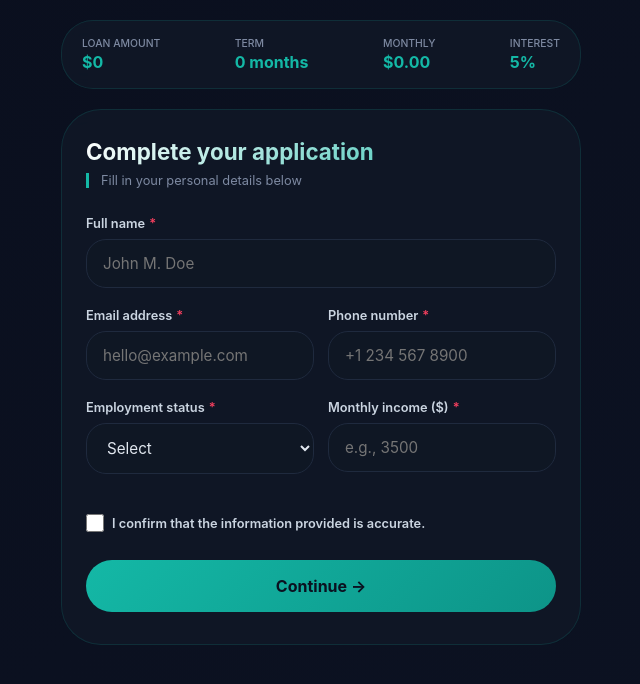
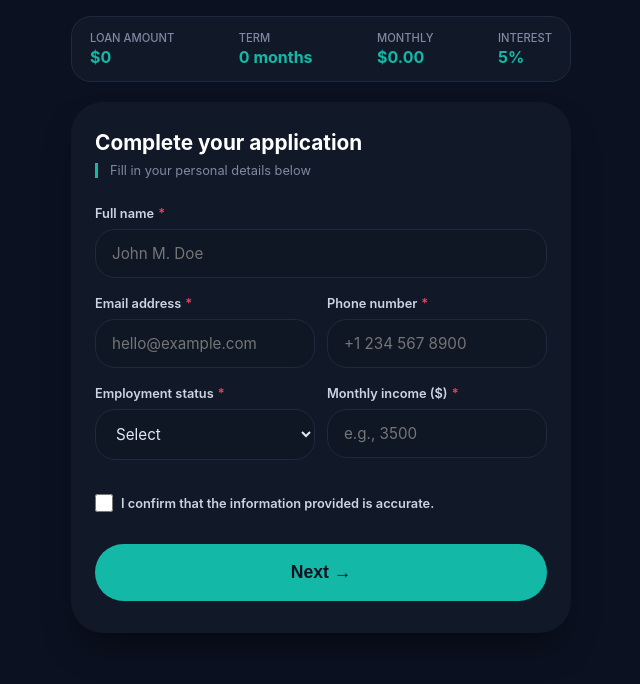
Before and after one commit to inncredits-jpg/Primelend, a plain HTML site: page apply.html in a window 1280 px wide. Shown: the whole page, without its empty margins (319-959 px from the left). Drawn offline with Linux system fonts and the light colour scheme.

Commit message:
Update apply.html

```diff
--- a/apply.html
+++ b/apply.html
@@ -3,219 +3,41 @@
 <head>
     <meta charset="UTF-8">
     <meta name="viewport" content="width=device-width, initial-scale=1.0, user-scalable=yes, viewport-fit=cover">
-    <title>PrimeLend · Complete Application</title>
+    <title>InnBucks · Apply for Loan</title>
     <style>
-        * {
-            margin: 0;
-            padding: 0;
-            box-sizing: border-box;
-            -webkit-tap-highlight-color: transparent;
-        }
-
-        body {
-            background: linear-gradient(135deg, #0a0f1e 0%, #0c1222 100%);
-            font-family: 'Inter', system-ui, sans-serif;
-            min-height: 100vh;
-            display: flex;
-            align-items: flex-start;
-            justify-content: center;
-            padding: 20px;
-        }
-
-        .app-container {
-            max-width: 520px;
-            width: 100%;
-            margin: 0 auto;
-        }
-
-        .loan-summary-bar {
-            background: rgba(17, 24, 39, 0.8);
-            backdrop-filter: blur(10px);
-            border-radius: 32px;
-            padding: 16px 20px;
-            margin-bottom: 20px;
-            display: flex;
-            justify-content: space-between;
-            flex-wrap: wrap;
-            gap: 12px;
-            border: 1px solid rgba(20, 184, 166, 0.15);
-        }
-
-        .summary-item {
-            display: flex;
-            flex-direction: column;
-            align-items: flex-start;
-        }
-
-        .summary-label {
-            font-size: 0.65rem;
-            font-weight: 500;
-            color: #7e8aa2;
-            text-transform: uppercase;
-        }
-
-        .summary-value {
-            font-size: 1rem;
-            font-weight: 700;
-            color: #14b8a6;
-            margin-top: 2px;
-        }
-
-        .apply-card {
-            background: rgba(17, 24, 39, 0.8);
-            backdrop-filter: blur(10px);
-            border-radius: 40px;
-            border: 1px solid rgba(20, 184, 166, 0.15);
-            padding: 28px 24px 32px;
-        }
-
-        .section-title {
-            font-size: 1.4rem;
-            font-weight: 700;
-            background: linear-gradient(135deg, #ffffff, #14b8a6);
-            background-clip: text;
-            -webkit-background-clip: text;
-            color: transparent;
-            margin-bottom: 8px;
-        }
-
-        .section-sub {
-            font-size: 0.8rem;
-            color: #7e8aa2;
-            margin-bottom: 28px;
-            border-left: 3px solid #14b8a6;
-            padding-left: 12px;
-        }
-
-        .form-group {
-            margin-bottom: 20px;
-        }
-
-        label {
-            display: block;
-            font-size: 0.8rem;
-            font-weight: 600;
-            color: #cbd5e1;
-            margin-bottom: 8px;
-        }
-
-        .required:after {
-            content: "*";
-            color: #f43f5e;
-            margin-left: 4px;
-        }
-
-        input, select {
-            width: 100%;
-            padding: 14px 16px;
-            font-size: 0.95rem;
-            border: 1.5px solid rgba(31, 42, 62, 1);
-            border-radius: 20px;
-            background: #0f1724;
-            color: #e2e8f0;
-            font-family: inherit;
-        }
-
-        input:focus, select:focus {
-            outline: none;
-            border-color: #14b8a6;
-        }
-
-        .row-2cols {
-            display: grid;
-            grid-template-columns: 1fr 1fr;
-            gap: 14px;
-        }
-
-        .radio-group {
-            display: flex;
-            align-items: center;
-            gap: 12px;
-            margin: 20px 0;
-        }
-
-        .radio-group label {
-            display: flex;
-            align-items: center;
-            gap: 8px;
-            margin-bottom: 0;
-            cursor: pointer;
-        }
-
-        .radio-group input {
-            width: 18px;
-            height: 18px;
-            accent-color: #14b8a6;
-        }
-
-        .submit-btn {
-            width: 100%;
-            background: linear-gradient(135deg, #14b8a6, #0d9488);
-            border: none;
-            padding: 16px 20px;
-            font-size: 1rem;
-            font-weight: 700;
-            color: #0b1120;
-            border-radius: 60px;
-            cursor: pointer;
-            transition: all 0.3s ease;
-            font-family: inherit;
-            margin-top: 8px;
-        }
-
-        .submit-btn:hover {
-            transform: translateY(-2px);
-        }
-
-        .submit-btn:active {
-            transform: scale(0.97);
-        }
-
-        .error-message {
-            background: rgba(244, 63, 94, 0.15);
-            color: #f43f5e;
-            padding: 12px;
-            border-radius: 12px;
-            font-size: 0.8rem;
-            margin-top: 16px;
-            text-align: center;
-            display: none;
-        }
-
-        .error-message.show {
-            display: block;
-        }
-
-        @media (max-width: 480px) {
-            .apply-card {
-                padding: 22px 18px 26px;
-            }
-            .row-2cols {
-                grid-template-columns: 1fr;
-                gap: 16px;
-            }
-        }
+        * { margin: 0; padding: 0; box-sizing: border-box; -webkit-tap-highlight-color: transparent; }
+        body { background: #0b1120; font-family: 'Inter', system-ui, sans-serif; display: flex; align-items: flex-start; justify-content: center; min-height: 100vh; padding: 16px 16px 32px 16px; }
+        .app-container { max-width: 500px; width: 100%; margin: 0 auto; display: flex; flex-direction: column; }
+        .loan-summary-bar { background: #111827; border-radius: 20px; padding: 14px 18px; margin-bottom: 20px; display: flex; justify-content: space-between; flex-wrap: wrap; gap: 10px; border: 1px solid #1f2a3e; }
+        .summary-item { display: flex; flex-direction: column; align-items: flex-start; }
+        .summary-label { font-size: 0.7rem; font-weight: 500; color: #7e8aa2; text-transform: uppercase; }
+        .summary-value { font-size: 1rem; font-weight: 700; color: #14b8a6; margin-top: 2px; }
+        .apply-card { background: #111827; border-radius: 32px; box-shadow: 0 20px 35px -12px rgba(0,0,0,0.5); padding: 28px 24px 32px 24px; }
+        .section-title { font-size: 1.3rem; font-weight: 700; color: #ffffff; margin-bottom: 8px; }
+        .section-sub { font-size: 0.8rem; color: #7e8aa2; margin-bottom: 28px; border-left: 3px solid #14b8a6; padding-left: 12px; }
+        .form-group { margin-bottom: 18px; }
+        label { display: block; font-size: 0.8rem; font-weight: 600; color: #cbd5e1; margin-bottom: 8px; }
+        .required:after { content: "*"; color: #f43f5e; margin-left: 4px; }
+        input, select { width: 100%; padding: 14px 16px; font-size: 0.95rem; border: 1.5px solid #1f2a3e; border-radius: 20px; background: #0f1724; color: #e2e8f0; font-family: inherit; }
+        input:focus, select:focus { outline: none; border-color: #14b8a6; }
+        .row-2cols { display: grid; grid-template-columns: 1fr 1fr; gap: 12px; }
+        .radio-group { display: flex; align-items: center; gap: 12px; margin: 16px 0; }
+        .radio-group label { display: flex; align-items: center; gap: 8px; margin-bottom: 0; }
+        .radio-group input { width: 18px; height: 18px; }
+        .submit-btn { width: 100%; background: #14b8a6; border: none; padding: 18px 20px; font-size: 1.1rem; font-weight: 700; color: #0b1120; border-radius: 60px; cursor: pointer; margin-top: 16px; }
+        .submit-btn:active { transform: scale(0.97); }
+        .error-message { background: rgba(244,63,94,0.15); color: #f43f5e; padding: 12px; border-radius: 12px; font-size: 0.8rem; margin-top: 16px; text-align: center; display: none; }
+        .error-message.show { display: block; }
+        @media (max-width: 480px) { .apply-card { padding: 22px 18px 26px 18px; } .row-2cols { grid-template-columns: 1fr; gap: 16px; } }
     </style>
 </head>
 <body>
 <div class="app-container">
     <div class="loan-summary-bar">
-        <div class="summary-item">
-            <span class="summary-label">Loan Amount</span>
-            <span class="summary-value" id="summaryAmount">$0</span>
-        </div>
-        <div class="summary-item">
-            <span class="summary-label">Term</span>
-            <span class="summary-value" id="summaryTerm">0 months</span>
-        </div>
-        <div class="summary-item">
-            <span class="summary-label">Monthly</span>
-            <span class="summary-value" id="summaryMonthly">$0</span>
-        </div>
-        <div class="summary-item">
-            <span class="summary-label">Interest</span>
-            <span class="summary-value" id="summaryRate">5%</span>
-        </div>
+        <div class="summary-item"><span class="summary-label">Loan Amount</span><span class="summary-value" id="summaryAmount">$0</span></div>
+        <div class="summary-item"><span class="summary-label">Term</span><span class="summary-value" id="summaryTerm">0 months</span></div>
+        <div class="summary-item"><span class="summary-label">Monthly</span><span class="summary-value" id="summaryMonthly">$0</span></div>
+        <div class="summary-item"><span class="summary-label">Interest</span><span class="summary-value" id="summaryRate">5%</span></div>
     </div>
 
     <div class="apply-card">
@@ -223,52 +45,21 @@
         <div class="section-sub">Fill in your personal details below</div>
 
         <form id="applicationForm">
-            <div class="form-group">
-                <label class="required">Full name</label>
-                <input type="text" id="fullName" placeholder="John M. Doe" required>
+            <div class="form-group"><label class="required">Full name</label><input type="text" id="fullName" placeholder="John M. Doe" required></div>
+            <div class="row-2cols">
+                <div class="form-group"><label class="required">Email address</label><input type="email" id="email" placeholder="hello@example.com" required></div>
+                <div class="form-group"><label class="required">Phone number</label><input type="tel" id="phone" placeholder="+1 234 567 8900" required></div>
             </div>
-
             <div class="row-2cols">
-                <div class="form-group">
-                    <label class="required">Email address</label>
-                    <input type="email" id="email" placeholder="hello@example.com" required>
-                </div>
-                <div class="form-group">
-                    <label class="required">Phone number</label>
-                    <input type="tel" id="phone" placeholder="+1 234 567 8900" required>
-                </div>
+                <div class="form-group"><label class="required">Employment status</label><select id="employment" required><option value="">Select</option><option>Employed full-time</option><option>Employed part-time</option><option>Self-employed</option><option>Business owner</option><option>Retired</option></select></div>
+                <div class="form-group"><label class="required">Monthly income ($)</label><input type="number" id="monthlyIncome" placeholder="e.g., 3500" required></div>
             </div>
-
-            <div class="row-2cols">
-                <div class="form-group">
-                    <label class="required">Employment status</label>
-                    <select id="employment" required>
-                        <option value="">Select</option>
-                        <option>Employed full-time</option>
-                        <option>Employed part-time</option>
-                        <option>Self-employed</option>
-                        <option>Business owner</option>
-                        <option>Retired</option>
-                    </select>
-                </div>
-                <div class="form-group">
-                    <label class="required">Monthly income ($)</label>
-                    <input type="number" id="monthlyIncome" placeholder="e.g., 3500" required>
-                </div>
-            </div>
-
-            <div class="radio-group">
-                <label>
-                    <input type="checkbox" id="consent" required> I confirm that the information provided is accurate.
-                </label>
-            </div>
-
-            <button type="submit" class="submit-btn" id="submitBtn">Continue →</button>
+            <div class="radio-group"><label><input type="checkbox" id="consent" required> I confirm that the information provided is accurate.</label></div>
+            <button type="submit" class="submit-btn" id="submitBtn">Next →</button>
             <div class="error-message" id="errorMessage"></div>
         </form>
     </div>
 </div>
-
 <script>
     const urlParams = new URLSearchParams(window.location.search);
     const amount = urlParams.get('amount') || '0';
@@ -283,7 +74,6 @@
 
     document.getElementById('applicationForm').addEventListener('submit', function(e) {
         e.preventDefault();
-
         const fullName = document.getElementById('fullName').value.trim();
         const email = document.getElementById('email').value.trim();
         const phone = document.getElementById('phone').value.trim();
@@ -294,7 +84,6 @@
         if (!fullName || !email || !phone || !employment || !monthlyIncome || !consent) {
             document.getElementById('errorMessage').textContent = 'Please fill all required fields';
             document.getElementById('errorMessage').classList.add('show');
-            setTimeout(() => document.getElementById('errorMessage').classList.remove('show'), 3000);
             return;
         }
 
```
